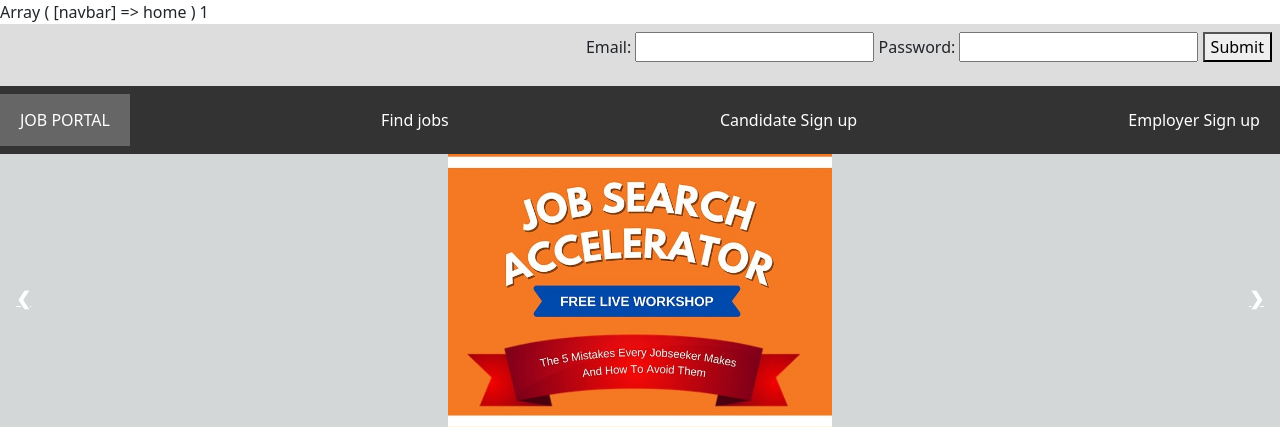
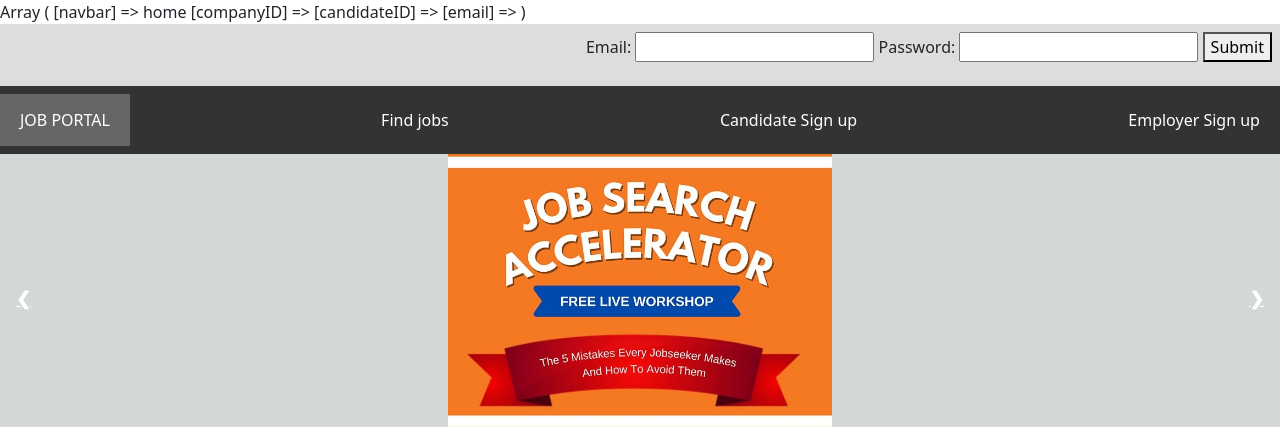
Before and after one commit to glenpham/JobPortal, a PHP site: page / in a window 1280 px wide. Shown: the top 427 px of the page. Run offline with PHP 8.4, Linux system fonts and the light colour scheme; data that the repository does not hold is empty.

Commit message:
unset session variables

```diff
--- a/Candidate/userDashboard.php
+++ b/Candidate/userDashboard.php
@@ -1,7 +1,7 @@
 <?php
 
 session_start();
-//print_r($_SESSION);
+print_r($_SESSION);
 $candidateID = $_SESSION['candidateID'];
 $_SESSION['navbar'] = 'candidate';
 require 'selectAll.php';
--- a/Company/DashboardJobPosting/selectAll.php
+++ b/Company/DashboardJobPosting/selectAll.php
@@ -1,5 +1,6 @@
 <?php
 session_start();
+echo print_r($_SESSION,true);
 $array_result = SelectAll();
 
 function SelectAll(){
--- a/includeTable.php
+++ b/includeTable.php
@@ -27,7 +27,7 @@ foreach($array_result as $value){?>
  <td><?php echo $value['benefits'];?></td>
  <td><?php echo $value['status'];?></td>
  <td><?php echo $value['createdDate'];?></td>
- <td><?php if ($value['status'] == 'active'){ ?><a href="apply.php?jobID=<?php echo $value['id'];?>">Apply</a><?php }?></td>
+ <td><?php if ($value['status'] == 'active'){ ?><a href="Candidate/apply.php?jobID=<?php echo $value['id'];?>">Apply</a><?php }?></td>
 </tr>
 
 <?php }
--- a/index.php
+++ b/index.php
@@ -1,7 +1,13 @@
 <?php
 session_start();
+unset($_SESSION['companyID']);
+unset($_SESSION['candidateID']);
+unset($_SESSION['email']);
 $_SESSION['navbar'] = 'home';
-echo print_r($_SESSION);
+$_SESSION['companyID'] = NULL;
+$_SESSION['candidateID'] = NULL;
+$_SESSION['email'] = NULL;
+echo print_r($_SESSION,true);
 $email = $password = '';
 $inputErr = '';
 $is_error = false;
```
Also changed, not shown: Candidate/apply.php (added, +12 -0 lines). Lines whose indentation alone changed are shown as unchanged.
